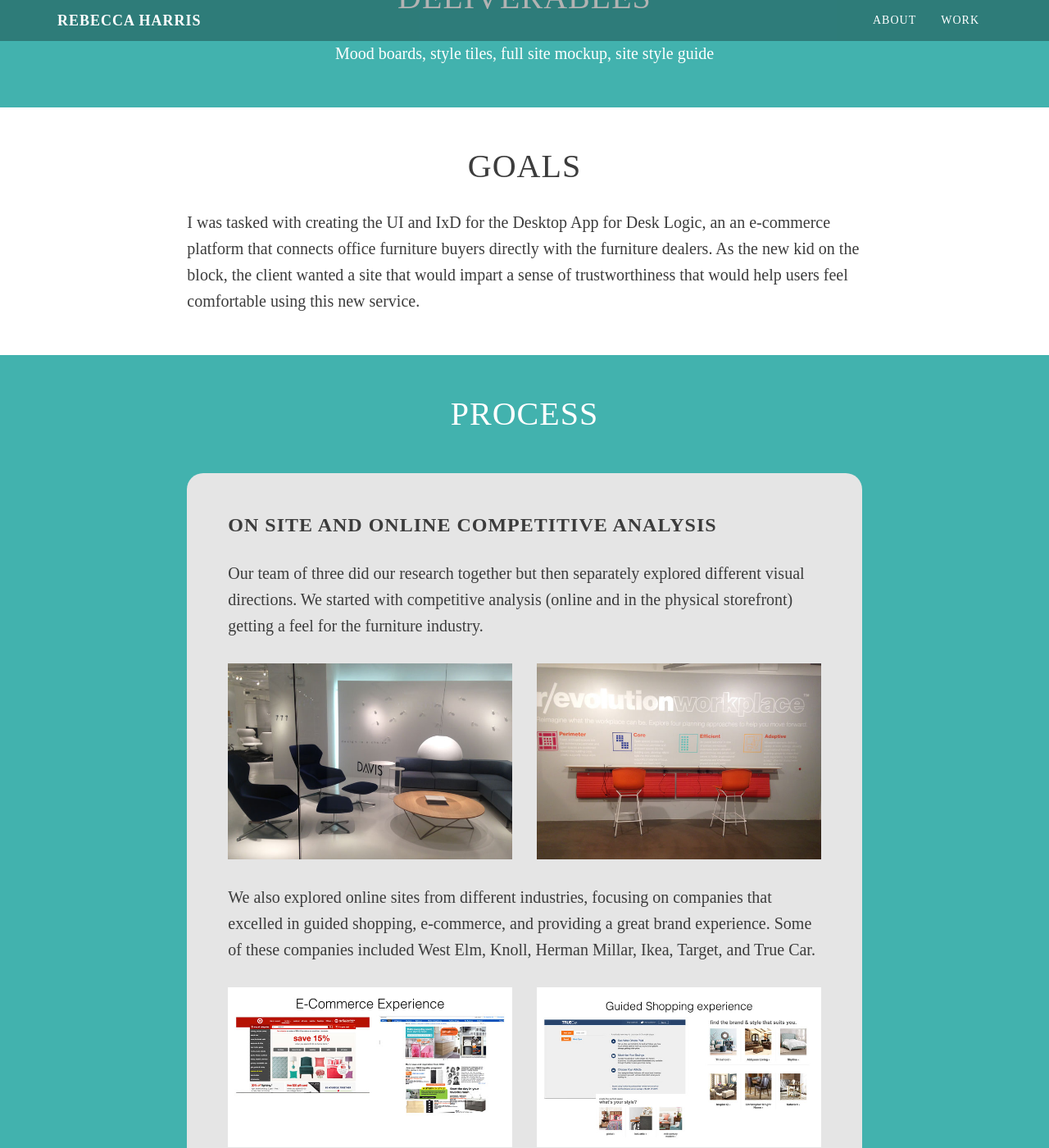
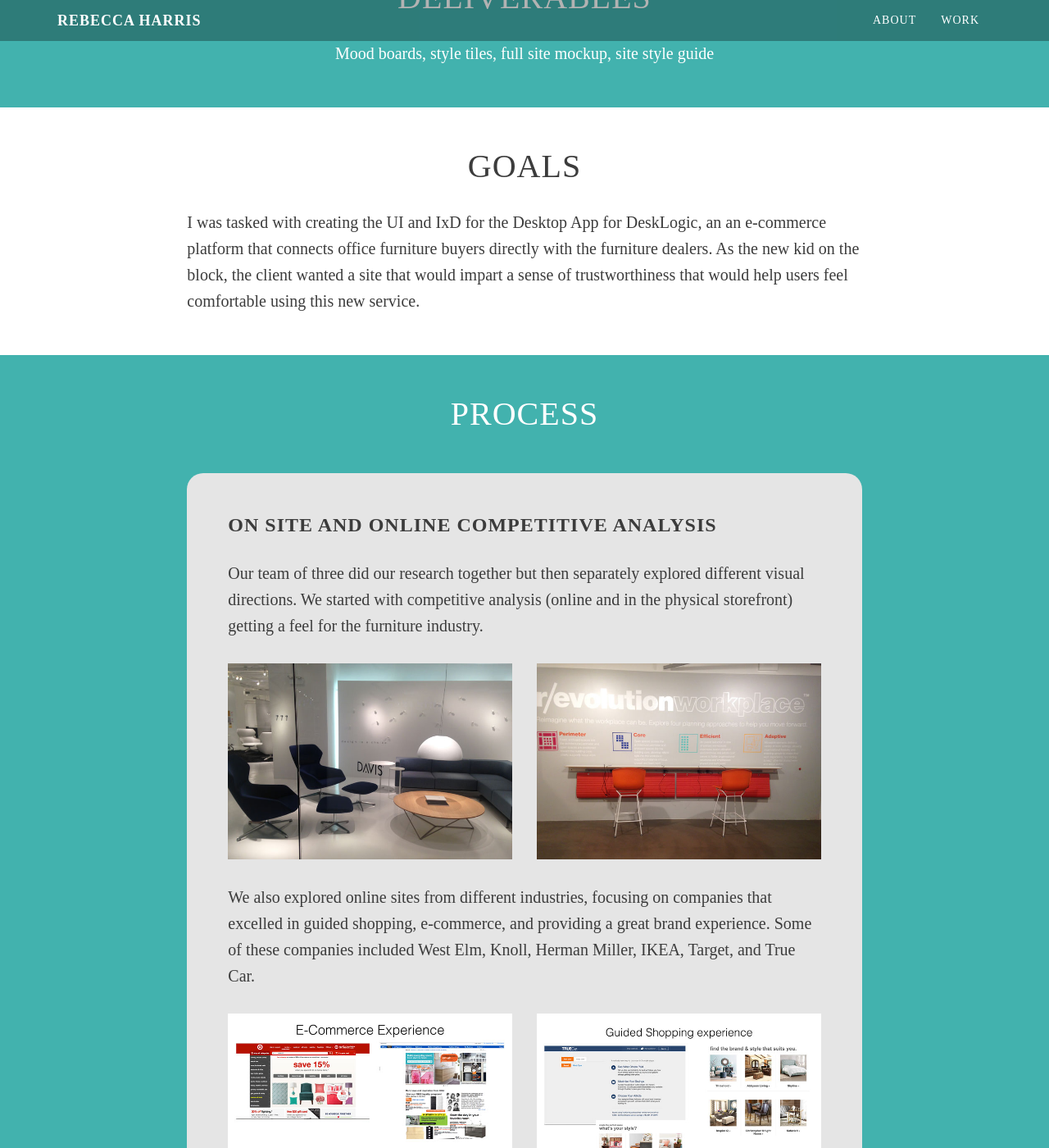
Before and after one commit to rensramos/becbec1.github.io, a Jekyll site: the page built from _work/desklogic.html, in a window 1280 px wide and 1400 px high, scrolled down 553 px. Shown: the whole window at 82% size. Built offline with Jekyll 4.4.1, drawn with Linux system fonts in a browser that asks for light colours.

Commit message:
Removed extra spaces and corrected spelling

```diff
--- a/_work/desklogic.html
+++ b/_work/desklogic.html
@@ -24,7 +24,7 @@ role: UI and UxD
 		<div class="col-lg-8 col-lg-offset-2">
 			<h2>Goals</h2>
 
-			<p>I was tasked with creating the UI and IxD for the Desktop App for Desk Logic, an an e-commerce platform that connects office furniture buyers directly with the furniture dealers. As the new kid on the block, the client wanted a site that would impart a sense of trustworthiness that would help users feel comfortable using this new service.</p>
+			<p>I was tasked with creating the UI and IxD for the Desktop App for DeskLogic, an an e-commerce platform that connects office furniture buyers directly with the furniture dealers. As the new kid on the block, the client wanted a site that would impart a sense of trustworthiness that would help users feel comfortable using this new service.</p>
 		</div>
 	</div>
 	<div class="row greenRow">
@@ -45,7 +45,7 @@ role: UI and UxD
 					</div>
 				</div>
 
-				<p>We also explored online sites from different industries, focusing on companies that excelled in guided shopping, e-commerce, and providing a great brand experience. Some of these companies included West Elm, Knoll, Herman Millar, Ikea, Target, and True Car.</p>
+				<p>We also explored online sites from different industries, focusing on companies that excelled in guided shopping, e-commerce, and providing a great brand experience. Some of these companies included West Elm, Knoll, Herman Miller, IKEA, Target, and True Car.</p>
 
 				<div class="row">
 					<div class="col-md-6">
@@ -132,11 +132,11 @@ role: UI and UxD
 				<ol>
 					<li>
 						<p><b>Better communicate site's value to potential users</b><br/>
-						The original design was not clearly communicating what the web app did and why it would benefit users. To help prevent unnecessary drop off I tried different iterations to figure out the best way to quickly  and succinctly explain the function of the web app.</p>
+						The original design was not clearly communicating what the web app did and why it would benefit users. To help prevent unnecessary drop off I tried different iterations to figure out the best way to quickly and succinctly explain the function of the web app.</p>
 					 </li>
 					 <li>
 						 <p><b>Prevented user errors</b><br/>
-						I noticed there was an overlooked problem in the navigation. Previously, users would have been able to accidentally exit out of the ordering process, for example skipping the vision step entirely.  Since each step uses information from the previous step, it would have prevented the app from working properly causing frustration for the users.</p>
+						I noticed there was an overlooked problem in the navigation. Previously, users would have been able to accidentally exit out of the ordering process, for example skipping the vision step entirely. Since each step uses information from the previous step, it would have prevented the app from working properly causing frustration for the users.</p>
 					 </li>
 					 <li>
 						 <p><b>Improved shopping experience</b><br/>
--- a/_work/jmom.html
+++ b/_work/jmom.html
@@ -17,7 +17,7 @@ role: UI and UxD
 		<div class="col-lg-8 col-lg-offset-2">
 			<h2>Deliverables</h2>
 
-			<p>Project plan, research plan, research analysis covering competitive analysis, content repository, heuristic analysis, google analytics, card sorting, user interviews, interview guide, Usability testing, annotated wireframes, product Roadmap</p>
+			<p>Project plan, research plan, research analysis covering competitive analysis, content repository, heuristic analysis, google analytics, card sorting, user interviews, interview guide, usability testing, annotated wireframes, product roadmap</p>
 		</div>
 	</div>
 	<div class="row whiteRow">
--- a/_work/pulseband.html
+++ b/_work/pulseband.html
@@ -36,7 +36,7 @@ role: UX and Ixd
 			<div class="greyContainer">
 				<h3>Sprint 1</h3>
 
-				<p>We set out to discover everything we could about heart disease, wearable medical devices, and what daily life is like for those living with a heart condition.  We conducted industry research, medical research, and interviews with SME’s as well as potential users.</p>
+				<p>We set out to discover everything we could about heart disease, wearable medical devices, and what daily life is like for those living with a heart condition. We conducted industry research, medical research, and interviews with SME’s as well as potential users.</p>
 
 				<div class="row">
 					<div class="col-md-4">
@@ -50,7 +50,7 @@ role: UX and Ixd
 					</div>
 				</div>
 
-				<p>Our research and interviews changed the scope and focus of the project. We  originally were focusing on helping people manage their heart disease. We found that there was a need for a product that would help prevent heart disease or significantly delay it.</p>
+				<p>Our research and interviews changed the scope and focus of the project. We originally were focusing on helping people manage their heart disease. We found that there was a need for a product that would help prevent heart disease or significantly delay it.</p>
 
 				<div class="row">
 					<div class="col-md-6">
@@ -108,7 +108,7 @@ role: UX and Ixd
 
 				<img src="{{site.baseurl}}/assets/uploads/pulseband/wireframes2.png"/>
 
-				<p>User testing revealed some big issues that had slipped through the cracks. We were not succeeding in presenting users with their data in an  understandable way. The design had a heavier cognitive load than we were intending.</p>
+				<p>User testing revealed some big issues that had slipped through the cracks. We were not succeeding in presenting users with their data in an understandable way. The design had a heavier cognitive load than we were intending.</p>
 			</div>
 		</div>
 	</div>
--- a/index.html
+++ b/index.html
@@ -23,7 +23,7 @@ layout: default
 		<div class="col-lg-8 col-lg-offset-2">
 			<h2>About</h2>
 			<p>“With great power comes great responsibility”. - Uncle Ben</p>
-			<p>My life goal of being a super hero didn’t pan out. However, when I found out that there were people out in the world who dedicated their life to keeping the digital world a sane place I thought “ HECK YES”. Long story short, I became a Designer, battling for the users’ rights to access usable, beautiful, and well thought out products. Life is good when you get to protect people from frustrating and time wasting experiences.</p>
+			<p>My life goal of being a super hero didn’t pan out. However, when I found out that there were people out in the world who dedicated their life to keeping the digital world a sane place I thought “ HECK YES”. Long story short, I became a designer, battling for the users’ rights to access usable, beautiful, and well thought out products. Life is good when you get to protect people from frustrating and time wasting experiences.</p>
 
 			<p>I may not be able to leap over buildings but I’ve got my own set of super powers:<br/>An intense drive to learn, super empathy (seriously people complain because I have a hard time taking sides), a love of collaboration, and the power of research.</p>
 			<p>My super hero tools:<br/>
```
Also changed, not shown: other parts of _work/jmom.html (+1 -1 lines).
